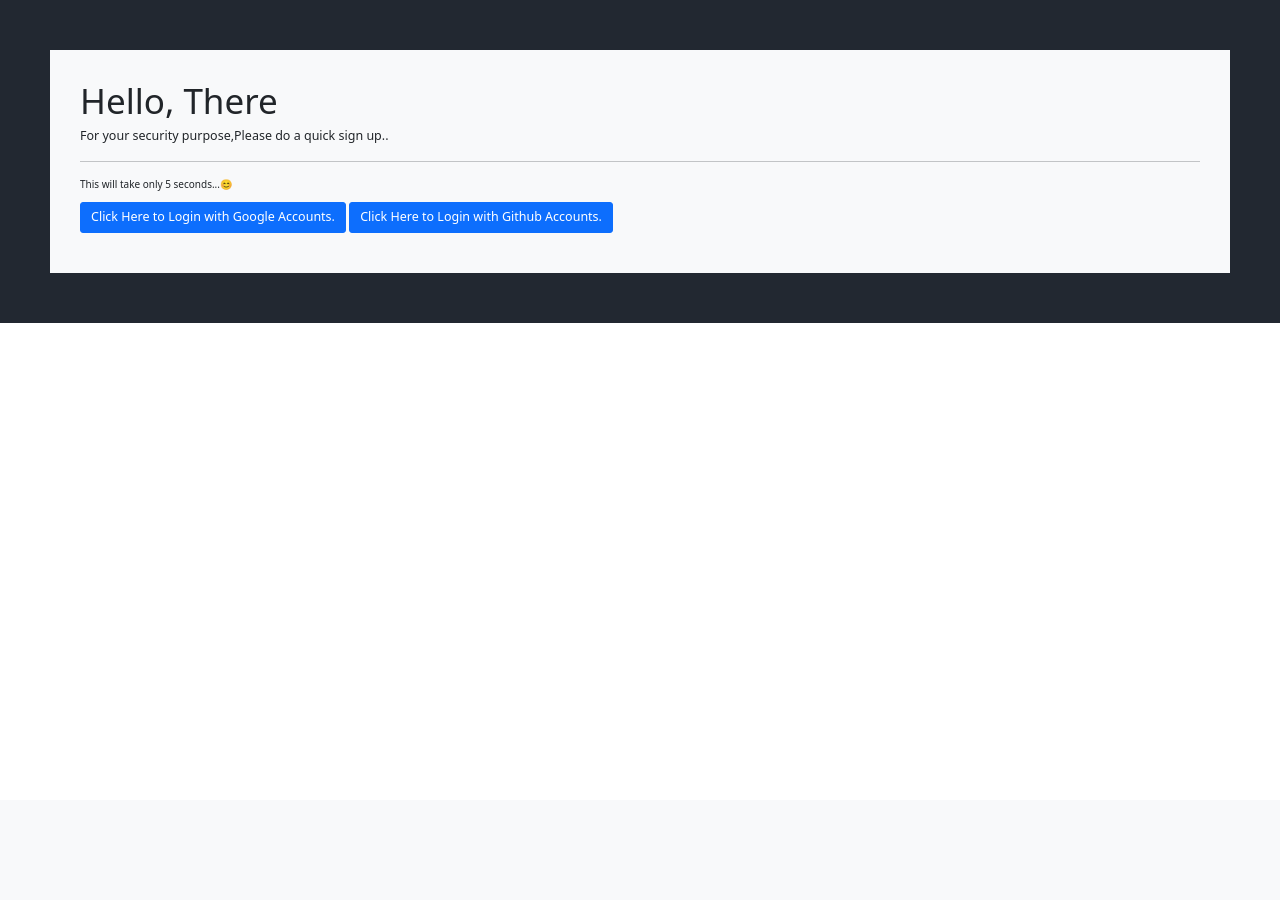
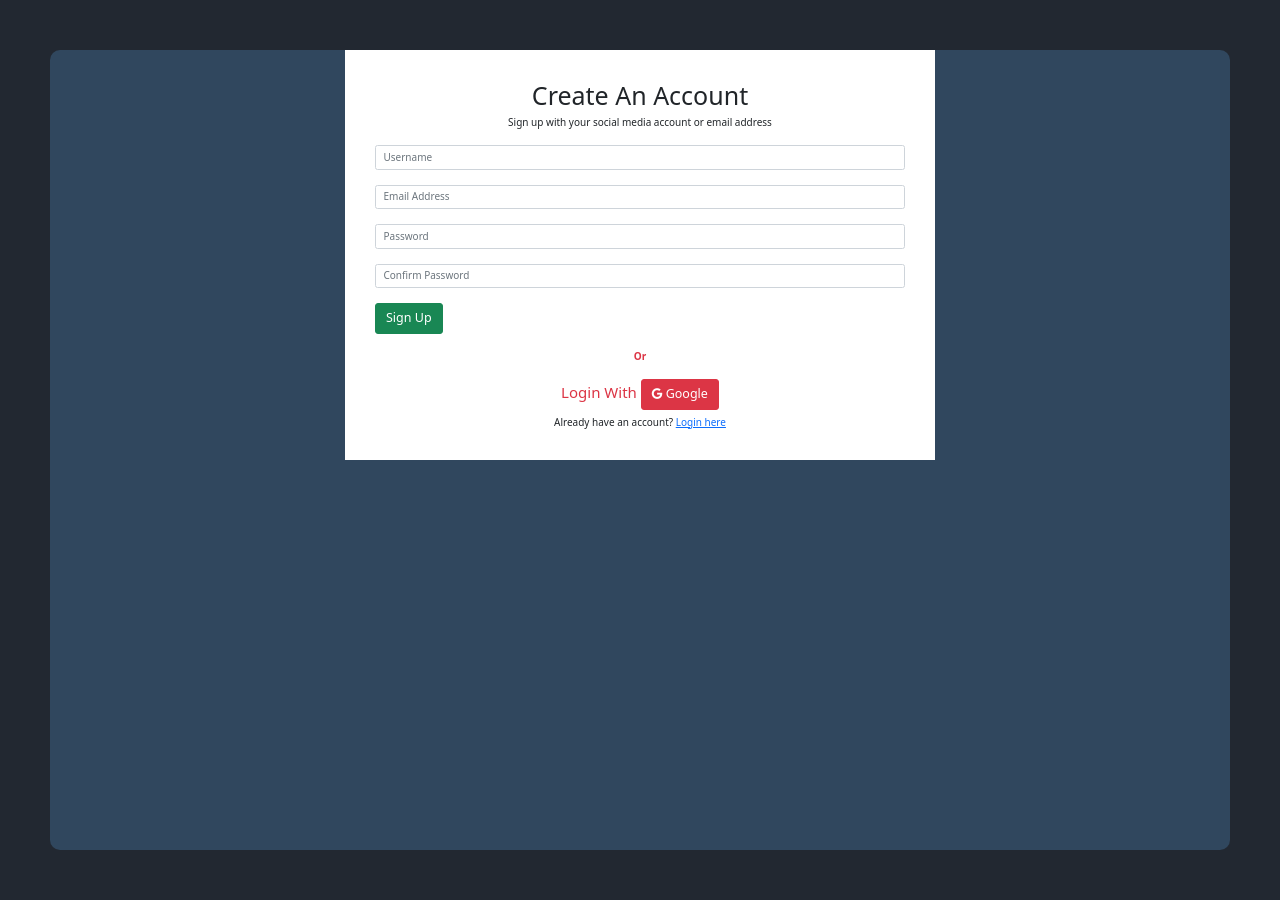
Before and after one commit to rak1b/MakePortfolio, a Django app: page /edit/ in a window 1280 px wide. Before the commit the page ends 323 px from the top, so only its background shows below. Run offline with Django 4.2, Linux system fonts and the light colour scheme; data comes from the database, SQL or seed files in the repository; both versions use the stored data as it was after the commit; some libraries are stand-ins or nearby versions.

Commit message:
Hero_update

```diff
--- a/PortfolioMake/EditPortfolio/models.py
+++ b/PortfolioMake/EditPortfolio/models.py
@@ -1,5 +1,6 @@
 from statistics import mode
 from django.db import models
+from django.contrib.auth.models import User
 
 # Create your models here.
 
--- a/PortfolioMake/EditPortfolio/views.py
+++ b/PortfolioMake/EditPortfolio/views.py
@@ -1,24 +1,48 @@
+import re
 from django.shortcuts import render,HttpResponse
 from .models import *
 
 # Create your views here.
 
 def editView(request):
-    hero_contents = heroModel.objects.filter(username="default").first()
+    hero_contents = heroModel.objects.filter(username=request.user).first()
+    hero_contents_default = heroModel.objects.filter(username="default").first()
+
+    if hero_contents is not None:
+        data = {
+            'before_name':hero_contents.before_name,
+        'name':hero_contents.fullname,
+        'before_description':hero_contents.before_description,
+        'description':hero_contents.description,
+        }
+    else:
+        data = {
+        'before_name':hero_contents_default.before_name,
+        'name':hero_contents_default.fullname,
+        'before_description':hero_contents_default.before_description,
+        'description':hero_contents_default.description,
+        }
+
+
 
     return render(request,"edit/editpage.html",context={
-        'data':hero_contents
+        'data':data
     })
 
-    # before_name:before_name,
-    #   name:name,
-    #   before_desc:before_desc,
-    #   desc:desc,
+
 
 def updateheroView(request):
     print("-----------------------------")
 
     print(request.POST)
     print("-----------------------------")
+    before_name = request.POST['before_name']
+    name = request.POST['name']
+
+    before_desc = request.POST['before_desc']
+    desc = request.POST['desc']
+
+    user_hero=heroModel.objects.create(username = request.user,before_name = before_name,fullname=name,before_description = before_desc,description = desc)
+
 
     return HttpResponse("updated")
--- a/PortfolioMake/PortfolioMake/settings.py
+++ b/PortfolioMake/PortfolioMake/settings.py
@@ -60,7 +60,7 @@ AUTHENTICATION_BACKENDS = (
  )
 
 SITE_ID = 2
-LOGIN_REDIRECT_URL = '/'
+LOGIN_REDIRECT_URL = '/edit'
 
 SOCIALACCOUNT_PROVIDERS = {
     'google': {
--- /dev/null
+++ b/PortfolioMake/templates/auth/signup.html
@@ -0,0 +1,33 @@
+{% load socialaccount %}
+
+<div class="w-50 m-auto bg-white p-5 ">
+<div class="signup-form">
+    <form action="/examples/actions/confirmation.php" method="post">
+		<h1 class="text-capitalize text-center">Create an Account</h1>
+		<p class="hint-text text-center">Sign up with your social media account or email address</p>
+
+        <div class="form-group mt-4">
+        	<input type="text" class="form-control input-lg " name="username" placeholder="Username" required="required">
+        </div>
+		<div class="form-group mt-4">
+        	<input type="email" class="form-control input-lg" name="email" placeholder="Email Address" required="required">
+        </div>
+		<div class="form-group mt-4">
+            <input type="password" class="form-control input-lg" name="password" placeholder="Password" required="required">
+        </div>
+		<div class="form-group mt-4">
+            <input type="password" class="form-control input-lg" name="confirm_password" placeholder="Confirm Password" required="required">
+        </div>
+        <div class="form-group mt-4">
+            <button type="submit" class="btn btn-success btn-lg btn-block signup-btn">Sign Up</button>
+        </div>
+    </form>
+		<div class="or-seperator text-center text-capitalize text-danger my-4"><b>or</b></div>
+
+    <div class="social-btn text-center">
+        <h4 class="text-danger">Login With <a href="{% provider_login_url 'google' %}"class="btn btn-danger btn-lg"><i class="fa fa-google"></i> Google</a></h4>
+    </div>
+    <div class="text-center">Already have an account? <a href="#">Login here</a></div>
+</div>
+
+</div>
--- a/PortfolioMake/templates/base.html
+++ b/PortfolioMake/templates/base.html
@@ -10,6 +10,11 @@
     <link
       rel="stylesheet"
       href="{% static 'assets/bootstrap/bootstrap/css/bootstrap.min.css' %}"
+      type="text/css"
+    />
+      <link
+      rel="stylesheet"
+      href="https://maxcdn.bootstrapcdn.com/font-awesome/4.7.0/css/font-awesome.min.css"
       type="text/css"
     />
     <link
--- a/PortfolioMake/templates/edit/editpage.html
+++ b/PortfolioMake/templates/edit/editpage.html
@@ -1,5 +1,4 @@
 {% extends "base.html" %}
-{% load socialaccount %}
 
  {% load static %}
  {% block css %}
@@ -13,9 +12,9 @@
 {% endblock %}
  {% block title %} Landing {%endblock%}
   {% block content %}
+  <div class="background_full">
   {% if user.is_authenticated %}
-  <p>Welcome, {{ user.username }} !</p>
-  <div class="background_full">
+
     {% include "edit/editbutton.html" %}
      {% include "edit/editBar.html" %}
      {% include "edit/editHero.html" %}
@@ -25,17 +24,8 @@
   </div>
 
   {% else %}
-  <div class="jumbotron bg-light p-5">
-    <h1 class="display-4">Hello, There</h1>
-    <p class="lead">For your security purpose,Please do a quick sign up..</p>
-    <hr class="my-4">
-    <p>This will take only 5 seconds...😊</p>
-    <p class="lead">
-   <a href="{% provider_login_url 'google' %}"  class="btn btn-primary btn-lg">Click Here to Login with Google Accounts.</a>
-   <a href="{% provider_login_url 'github' %}"  class="btn btn-primary btn-lg">Click Here to Login with Github Accounts.</a>
+  {% include "auth/signup.html" %}
 
-    </p>
-  </div>
 
   {% endif %}
 
```
Also changed, not shown: PortfolioMake/templates/Hero/hero.html (+10 -1 lines), PortfolioMake/EditPortfolio/migrations/0002_heromodel_created_alter_heromodel_before_description_and_more.py, PortfolioMake/db.sqlite3.
